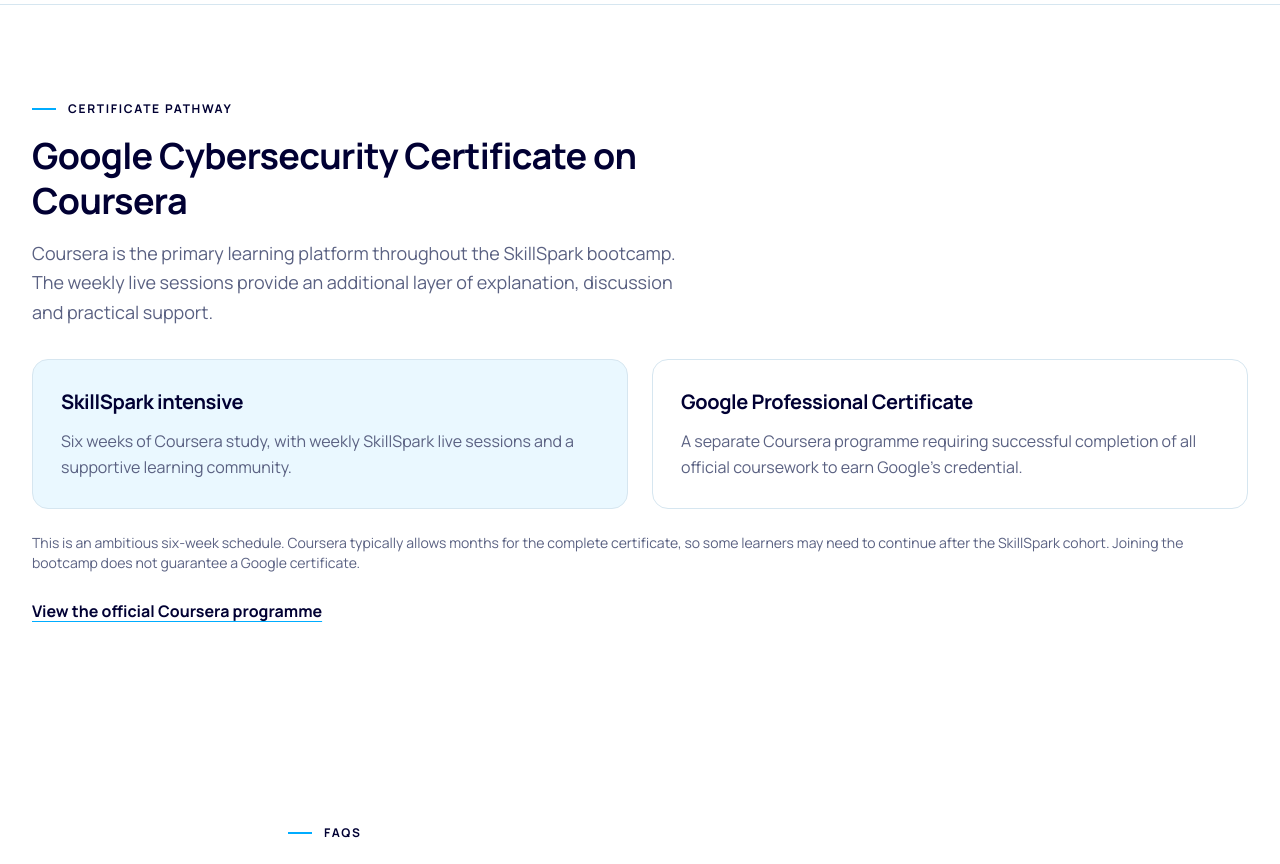
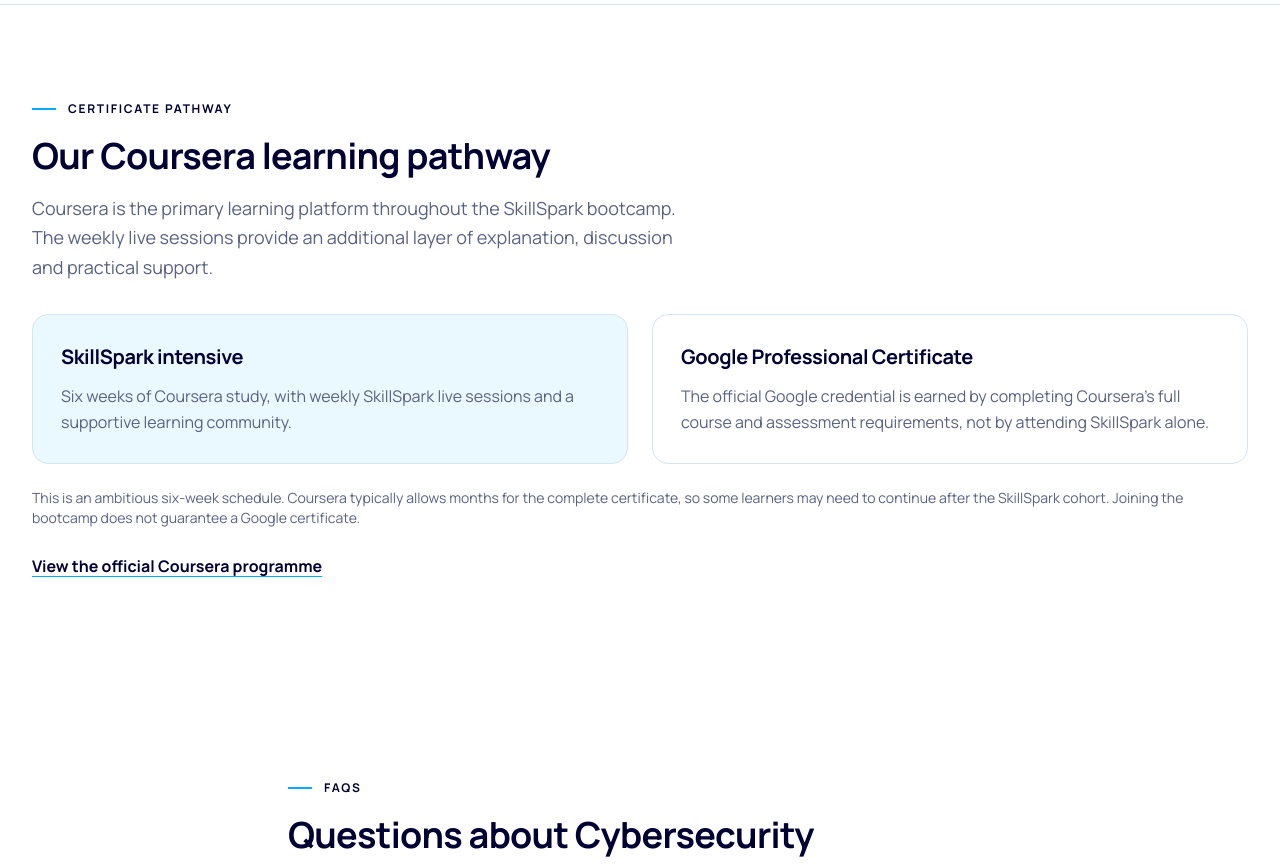
Before and after one commit to msugh1/skillspart-bootcamp, a React (Vite) app: page /programmes/cybersecurity in a window 1280 px wide. Shown: the part 3540-4404 px from the top of the page. Built offline with nearby package versions, Linux system fonts and the light colour scheme; no server answers; the HTML template or start-up script is replaced by a standard one.

Commit message:
content: clarify Coursera is core learning platform, not separate training

```diff
--- a/src/pages/CybersecurityPage.tsx
+++ b/src/pages/CybersecurityPage.tsx
@@ -61,12 +61,12 @@
       </section>
       <section className="border-t border-line bg-white px-5 py-16 sm:px-8 sm:py-24">
         <div className="mx-auto max-w-7xl">
-          <SectionHeading eyebrow="Certificate pathway" title="Google Cybersecurity Certificate on Coursera">
+          <SectionHeading eyebrow="Certificate pathway" title="Our Coursera learning pathway">
             Coursera is the primary learning platform throughout the SkillSpark bootcamp. The weekly live sessions provide an additional layer of explanation, discussion and practical support.
           </SectionHeading>
           <div className="mt-8 grid gap-6 md:grid-cols-2">
             <div className="rounded-2xl border border-line bg-mist p-7"><h3 className="text-xl font-bold">SkillSpark intensive</h3><p className="mt-3 leading-relaxed text-muted">Six weeks of Coursera study, with weekly SkillSpark live sessions and a supportive learning community.</p></div>
-            <div className="rounded-2xl border border-line bg-white p-7"><h3 className="text-xl font-bold">Google Professional Certificate</h3><p className="mt-3 leading-relaxed text-muted">A separate Coursera programme requiring successful completion of all official coursework to earn Google's credential.</p></div>
+            <div className="rounded-2xl border border-line bg-white p-7"><h3 className="text-xl font-bold">Google Professional Certificate</h3><p className="mt-3 leading-relaxed text-muted">The official Google credential is earned by completing Coursera's full course and assessment requirements, not by attending SkillSpark alone.</p></div>
           </div>
           <p className="mt-6 text-sm text-muted">This is an ambitious six-week schedule. Coursera typically allows months for the complete certificate, so some learners may need to continue after the SkillSpark cohort. Joining the bootcamp does not guarantee a Google certificate.</p>
           <a className="mt-4 inline-flex min-h-11 items-center font-bold text-navy underline decoration-spark underline-offset-4" href="https://www.coursera.org/professional-certificates/google-cybersecurity" target="_blank" rel="noopener noreferrer">View the official Coursera programme <span className="sr-only">(opens in a new tab)</span></a>
```
